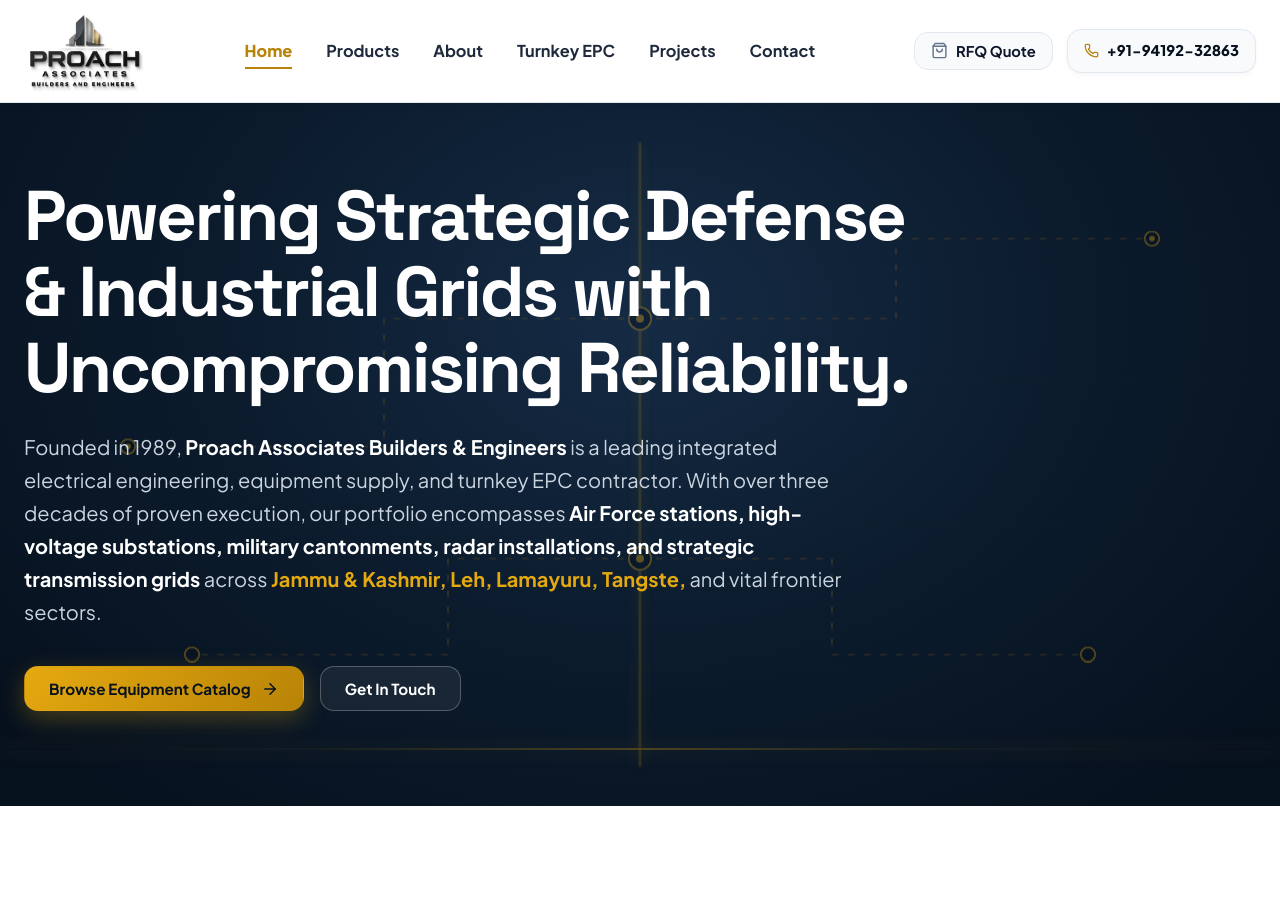
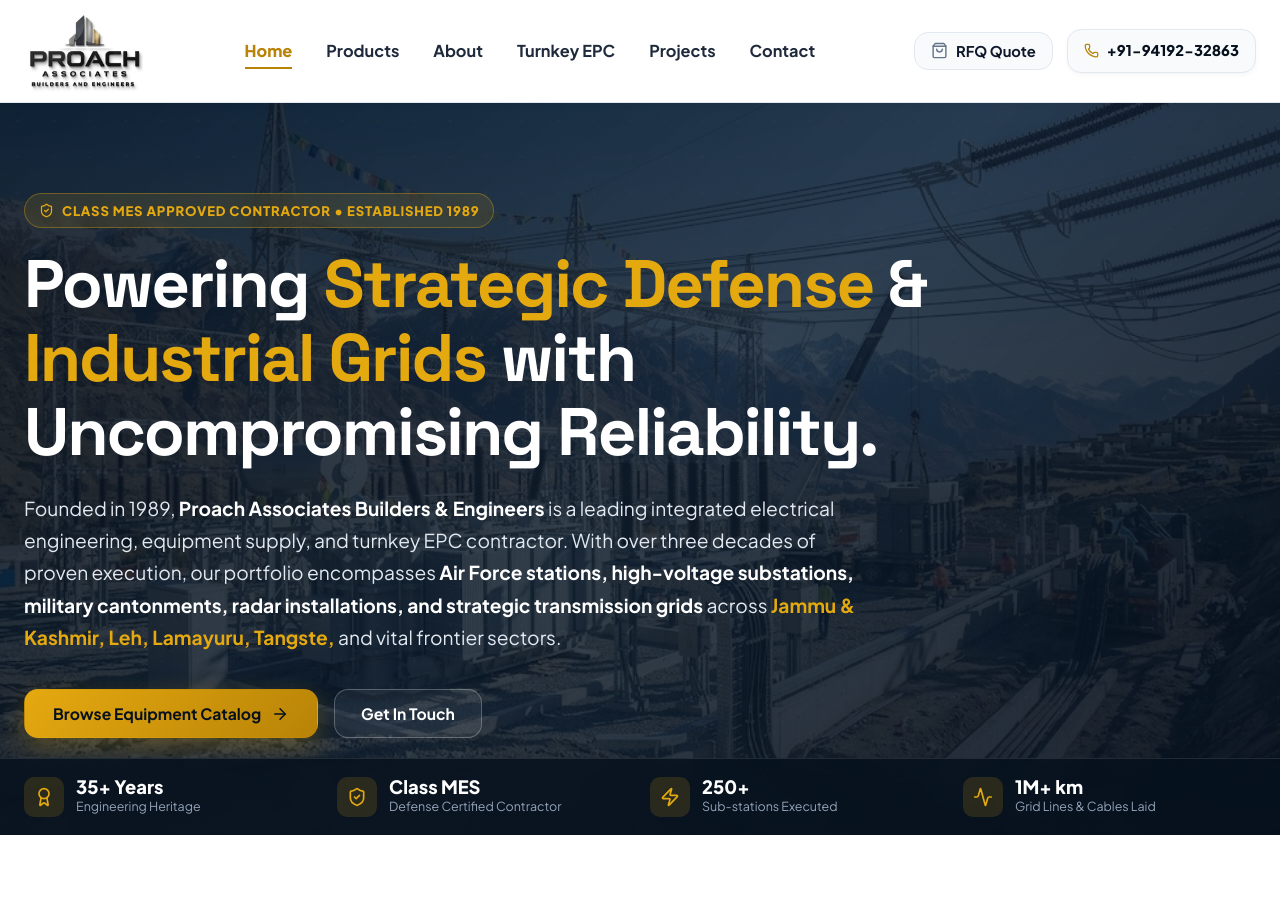
Before and after one commit to pratyushproach02/PROACH-BRAND, a React (Vite) app in the folder client/: page / in a window 1280 px wide. Shown: the top 907 px of the page. Built offline with nearby package versions, Linux system fonts and the light colour scheme; no server answers.

Commit message:
Upgrade Hero front page section with real high-voltage substation background image, Class MES trust badge, and bottom metrics bar

```diff
--- a/client/src/components/Hero.jsx
+++ b/client/src/components/Hero.jsx
@@ -1,125 +1,89 @@
 import React from 'react';
-import { ArrowRight, Zap } from 'lucide-react';
+import { ArrowRight, ShieldCheck, Award, Zap, Activity } from 'lucide-react';
 
 export default function Hero({ onOpenRFQ, onNavigate }) {
   return (
     <header style={{
       position: 'relative',
-      minHeight: '84vh',
-      background: 'radial-gradient(ellipse at 50% 30%, #152b45 0%, #0c1c2e 45%, #06111e 90%)',
+      minHeight: '88vh',
+      background: 'linear-gradient(135deg, rgba(6, 17, 30, 0.88) 0%, rgba(12, 28, 46, 0.82) 50%, rgba(7, 17, 30, 0.92) 100%), url("/images/projects/tangste_substation.jpg") center/cover no-repeat',
       color: '#ffffff',
       display: 'flex',
-      alignItems: 'center',
+      flexDirection: 'column',
+      justifyContent: 'space-between',
       overflow: 'hidden',
-      padding: '75px 0 95px'
+      padding: '70px 0 0'
     }}>
-      {/* Animated Electrical Power Grid Layer */}
+      {/* Animated Technical Grid & Scanner Accent */}
       <div style={{
         position: 'absolute',
         inset: 0,
-        opacity: 0.38,
+        opacity: 0.25,
         pointerEvents: 'none',
-        zIndex: 1
-      }}>
-        {/* Animated Scanning Bar */}
-        <div style={{
-          position: 'absolute',
-          width: '100%',
-          height: '2px',
-          background: 'linear-gradient(90deg, transparent, rgba(229, 169, 16, 0.2), #e5a910, rgba(229, 169, 16, 0.2), transparent)',
-          boxShadow: '0 0 20px #e5a910',
-          animation: 'scannerSweep 9s ease-in-out infinite'
-        }} />
+        zIndex: 1,
+        backgroundImage: 'radial-gradient(rgba(229, 169, 16, 0.15) 1px, transparent 1px)',
+        backgroundSize: '36px 36px'
+      }} />
 
-        {/* SVG Power Transmission Network */}
-        <svg
-          style={{ width: '100%', height: '100%', position: 'absolute', inset: 0 }}
-          viewBox="0 0 1600 900"
-          preserveAspectRatio="xMidYMid slice"
-        >
-          <line x1="0" y1="180" x2="1600" y2="180" stroke="rgba(229, 169, 16, 0.08)" strokeWidth="1" />
-          <line x1="0" y1="360" x2="1600" y2="360" stroke="rgba(229, 169, 16, 0.08)" strokeWidth="1" />
-          <line x1="0" y1="540" x2="1600" y2="540" stroke="rgba(229, 169, 16, 0.08)" strokeWidth="1" />
-          <line x1="0" y1="720" x2="1600" y2="720" stroke="rgba(229, 169, 16, 0.08)" strokeWidth="1" />
+      {/* Hero Content Container */}
+      <div className="container" style={{ position: 'relative', zIndex: 3, flex: 1, display: 'flex', alignItems: 'center' }}>
+        <div style={{ maxWidth: '940px', padding: '20px 0' }}>
 
-          {/* High Voltage Bus Trunk */}
-          <line
-            x1="800" y1="60" x2="800" y2="840"
-            stroke="#e5a910" strokeWidth="2.5" opacity="0.65"
-            style={{ filter: 'drop-shadow(0 0 8px #e5a910)', animation: 'energyPulse 3s ease-in-out infinite' }}
-          />
+          {/* Eyebrow Badge */}
+          <div
+            className="hero-animate-title"
+            style={{
+              display: 'inline-flex',
+              alignItems: 'center',
+              gap: '8px',
+              padding: '6px 14px',
+              borderRadius: 'var(--radius-full)',
+              background: 'rgba(229, 169, 16, 0.12)',
+              border: '1px solid rgba(229, 169, 16, 0.35)',
+              color: 'var(--gold-primary)',
+              fontSize: '0.82rem',
+              fontWeight: 800,
+              letterSpacing: '0.06em',
+              textTransform: 'uppercase',
+              marginBottom: '20px',
+              backdropFilter: 'blur(8px)'
+            }}
+          >
+            <ShieldCheck size={15} /> CLASS MES APPROVED CONTRACTOR • ESTABLISHED 1989
+          </div>
 
-          <path
-            d="M800 280 L480 280 L480 440 L160 440"
-            fill="none" stroke="rgba(229, 169, 16, 0.6)" strokeWidth="1.5" strokeDasharray="8 12"
-          />
-          <path
-            d="M800 280 L1120 280 L1120 180 L1440 180"
-            fill="none" stroke="rgba(229, 169, 16, 0.6)" strokeWidth="1.5" strokeDasharray="8 12"
-          />
-          <path
-            d="M800 580 L560 580 L560 700 L240 700"
-            fill="none" stroke="rgba(229, 169, 16, 0.6)" strokeWidth="1.5" strokeDasharray="8 12"
-          />
-          <path
-            d="M800 580 L1040 580 L1040 700 L1360 700"
-            fill="none" stroke="rgba(229, 169, 16, 0.6)" strokeWidth="1.5" strokeDasharray="8 12"
-          />
-
-          <circle cx="800" cy="280" r="14" fill="#07111e" stroke="#e5a910" strokeWidth="2" />
-          <circle cx="800" cy="280" r="5" fill="#e5a910" />
-
-          <circle cx="160" cy="440" r="9" fill="#07111e" stroke="#e5a910" strokeWidth="2" />
-          <circle cx="160" cy="440" r="3.5" fill="#e5a910" />
-
-          <circle cx="1440" cy="180" r="9" fill="#07111e" stroke="#e5a910" strokeWidth="2" />
-          <circle cx="1440" cy="180" r="3.5" fill="#e5a910" />
-
-          <circle cx="800" cy="580" r="14" fill="#07111e" stroke="#e5a910" strokeWidth="2" />
-          <circle cx="800" cy="580" r="5" fill="#e5a910" />
-
-          <circle cx="240" cy="700" r="9" fill="#07111e" stroke="#e5a910" strokeWidth="2" />
-          <circle cx="1360" cy="700" r="9" fill="#07111e" stroke="#e5a910" strokeWidth="2" />
-        </svg>
-      </div>
-
-      <div className="container" style={{ position: 'relative', zIndex: 3 }}>
-        <div style={{ maxWidth: '920px' }}>
-
-          {/* Main Headline with Staggered Entrance Animation */}
+          {/* Main Headline */}
           <h1
             className="hero-animate-title"
             style={{
               fontFamily: 'var(--font-heading)',
-              fontSize: 'clamp(2.6rem, 5.8vw, 4.4rem)',
+              fontSize: 'clamp(2.5rem, 5.5vw, 4.2rem)',
               fontWeight: 800,
-              lineHeight: 1.08,
-              letterSpacing: '-0.035em',
-              marginBottom: '24px',
+              lineHeight: 1.1,
+              letterSpacing: '-0.03em',
+              marginBottom: '22px',
               color: '#ffffff'
             }}
           >
-            Powering Strategic Defense & Industrial Grids with Uncompromising Reliability.
+            Powering <span style={{ color: 'var(--gold-primary)' }}>Strategic Defense</span> & <span style={{ color: 'var(--gold-primary)' }}>Industrial Grids</span> with Uncompromising Reliability.
           </h1>
 
-          {/* Subheading with Staggered Entrance Animation */}
+          {/* Narrative Subtitle */}
           <p
             className="hero-animate-sub"
             style={{
-              fontSize: 'clamp(1.05rem, 2vw, 1.25rem)',
-              color: '#cbd5e1',
-              lineHeight: 1.65,
-              marginBottom: '38px',
-              maxWidth: '820px'
+              fontSize: 'clamp(1.02rem, 1.8vw, 1.2rem)',
+              color: '#e2e8f0',
+              lineHeight: 1.68,
+              marginBottom: '36px',
+              maxWidth: '840px',
+              fontWeight: 400
             }}
           >
-            Founded in 1989, <strong style={{ color: '#ffffff' }}>Proach Associates Builders & Engineers</strong> is a leading
-            integrated electrical engineering, equipment supply, and turnkey EPC contractor. With over three decades of proven
-            execution, our portfolio encompasses <strong style={{ color: '#ffffff' }}>Air Force stations, high-voltage substations, military cantonments, radar installations, and strategic transmission grids</strong> across
-            <strong style={{ color: 'var(--gold-primary)' }}> Jammu & Kashmir, Leh, Lamayuru, Tangste,</strong> and vital frontier sectors.
+            Founded in 1989, <strong style={{ color: '#ffffff' }}>Proach Associates Builders & Engineers</strong> is a leading integrated electrical engineering, equipment supply, and turnkey EPC contractor. With over three decades of proven execution, our portfolio encompasses <strong style={{ color: '#ffffff' }}>Air Force stations, high-voltage substations, military cantonments, radar installations, and strategic transmission grids</strong> across <strong style={{ color: 'var(--gold-primary)' }}>Jammu & Kashmir, Leh, Lamayuru, Tangste,</strong> and vital frontier sectors.
           </p>
 
-          {/* CTA Buttons with Conversion Shimmer Effect */}
+          {/* Action Buttons */}
           <div
             className="hero-animate-cta"
             style={{ display: 'flex', gap: '16px', flexWrap: 'wrap' }}
@@ -130,6 +94,7 @@
                 window.scrollTo({ top: 0, behavior: 'smooth' });
               }}
               className="btn btn-primary hero-pulse-cta"
+              style={{ padding: '14px 28px', fontSize: '0.98rem' }}
             >
               Browse Equipment Catalog <ArrowRight size={18} />
             </button>
@@ -139,6 +104,7 @@
                 window.scrollTo({ top: 0, behavior: 'smooth' });
               }}
               className="btn btn-outline-light"
+              style={{ padding: '14px 26px', fontSize: '0.98rem' }}
             >
               Get In Touch
             </button>
@@ -146,6 +112,103 @@
 
         </div>
       </div>
+
+      {/* Trust & Authority Key Stats Bar at Bottom of Hero */}
+      <div style={{
+        position: 'relative',
+        zIndex: 3,
+        background: 'rgba(7, 17, 30, 0.85)',
+        borderTop: '1px solid rgba(255, 255, 255, 0.1)',
+        backdropFilter: 'blur(12px)',
+        padding: '18px 0'
+      }}>
+        <div className="container">
+          <div style={{
+            display: 'grid',
+            gridTemplateColumns: 'repeat(auto-fit, minmax(180px, 1fr))',
+            gap: '20px',
+            alignItems: 'center'
+          }}>
+            <div style={{ display: 'flex', alignItems: 'center', gap: '12px' }}>
+              <div style={{
+                width: '40px',
+                height: '40px',
+                borderRadius: '10px',
+                background: 'rgba(229, 169, 16, 0.15)',
+                color: 'var(--gold-primary)',
+                display: 'grid',
+                placeItems: 'center',
+                flexShrink: 0
+              }}>
+                <Award size={20} />
+              </div>
+              <div>
+                <div style={{ fontSize: '1.15rem', fontWeight: 800, color: '#ffffff', lineHeight: 1.1 }}>35+ Years</div>
+                <div style={{ fontSize: '0.78rem', color: 'var(--text-light-muted)' }}>Engineering Heritage</div>
+              </div>
+            </div>
+
+            <div style={{ display: 'flex', alignItems: 'center', gap: '12px' }}>
+              <div style={{
+                width: '40px',
+                height: '40px',
+                borderRadius: '10px',
+                background: 'rgba(229, 169, 16, 0.15)',
+                color: 'var(--gold-primary)',
+                display: 'grid',
+                placeItems: 'center',
+                flexShrink: 0
+              }}>
+                <ShieldCheck size={20} />
+              </div>
+              <div>
+                <div style={{ fontSize: '1.15rem', fontWeight: 800, color: '#ffffff', lineHeight: 1.1 }}>Class MES</div>
+                <div style={{ fontSize: '0.78rem', color: 'var(--text-light-muted)' }}>Defense Certified Contractor</div>
+              </div>
+            </div>
+
+            <div style={{ display: 'flex', alignItems: 'center', gap: '12px' }}>
+              <div style={{
+                width: '40px',
+                height: '40px',
+                borderRadius: '10px',
+                background: 'rgba(229, 169, 16, 0.15)',
+                color: 'var(--gold-primary)',
+                display: 'grid',
+                placeItems: 'center',
+                flexShrink: 0
+              }}>
+                <Zap size={20} />
+              </div>
+              <div>
+                <div style={{ fontSize: '1.15rem', fontWeight: 800, color: '#ffffff', lineHeight: 1.1 }}>250+</div>
+                <div style={{ fontSize: '0.78rem', color: 'var(--text-light-muted)' }}>Sub-stations Executed</div>
+              </div>
+            </div>
+
+            <div style={{ display: 'flex', alignItems: 'center', gap: '12px' }}>
+              <div style={{
+                width: '40px',
+                height: '40px',
+                borderRadius: '10px',
+                background: 'rgba(229, 169, 16, 0.15)',
+                color: 'var(--gold-primary)',
+                display: 'grid',
+                placeItems: 'center',
+                flexShrink: 0
+              }}>
+                <Activity size={20} />
+              </div>
+              <div>
+                <div style={{ fontSize: '1.15rem', fontWeight: 800, color: '#ffffff', lineHeight: 1.1 }}>1M+ km</div>
+                <div style={{ fontSize: '0.78rem', color: 'var(--text-light-muted)' }}>Grid Lines & Cables Laid</div>
+              </div>
+            </div>
+
+          </div>
+        </div>
+      </div>
+
     </header>
   );
 }
```
